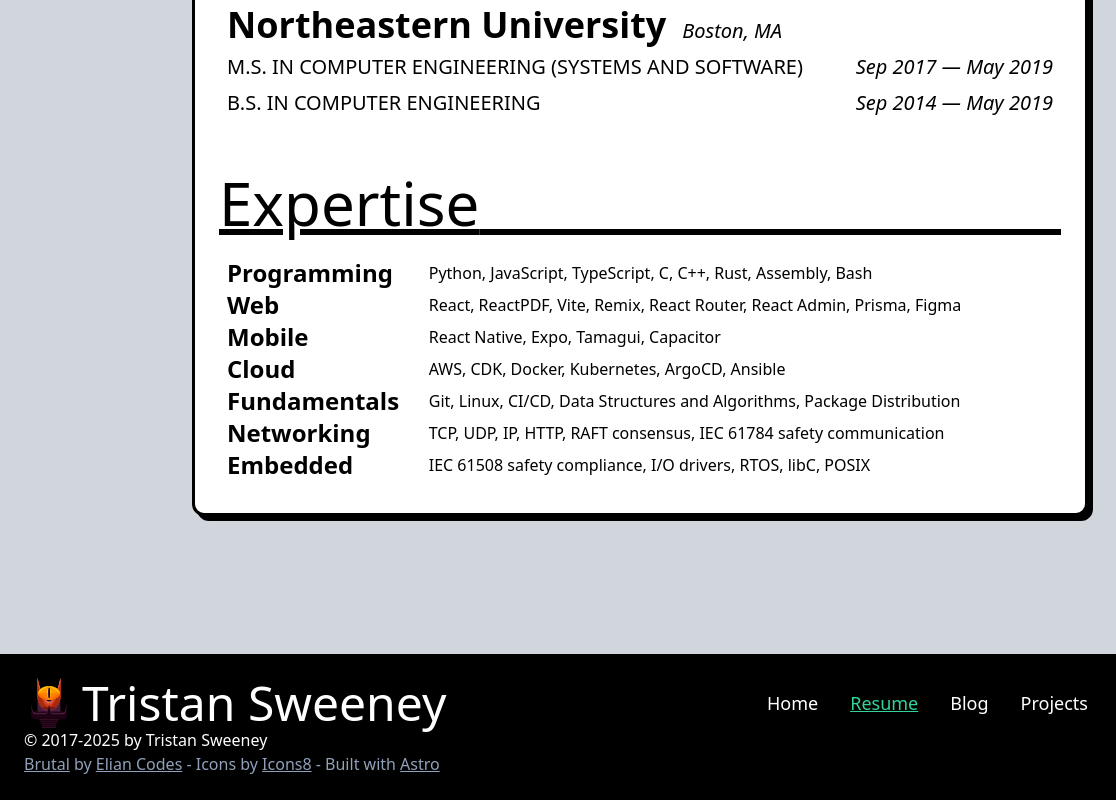
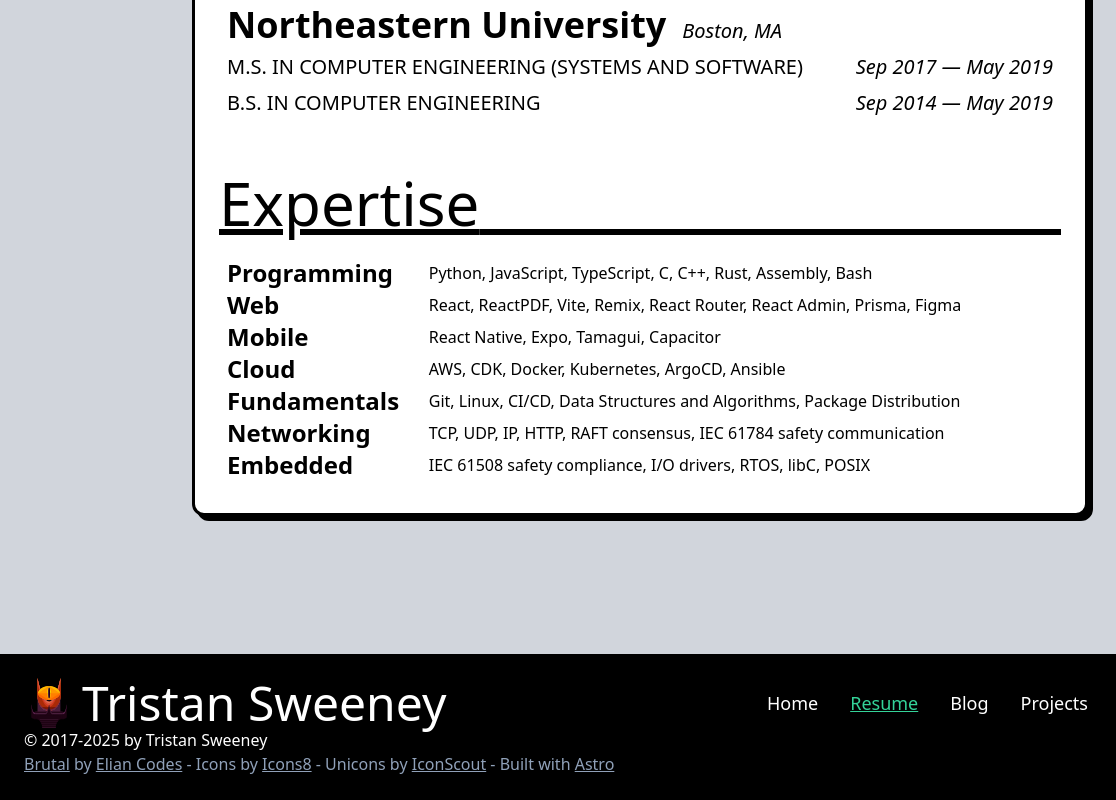
Before and after one commit to sweeneytr/tristansweeney.com, an Astro site: page /resume in a window 1280 px wide. Shown: the part 1464-2264 px from the top of the page, 0-1116 px from the left. Built offline with nearby package versions, Linux system fonts and the light colour scheme; Astro itself is replaced by a stand-in of ours.

Commit message:
Update site credits

```diff
--- a/src/components/molecules/SiteCredits.astro
+++ b/src/components/molecules/SiteCredits.astro
@@ -12,5 +12,6 @@ const { class: className } = Astro.props;
   <a href="https://github.com/eliancodes/brutal" class="underline">Brutal</a>
   by <a href="https://www.elian.codes/" class="underline">Elian Codes</a>
   - Icons by <a href="https://icons8.com/" class="underline">Icons8</a>
+  - Unicons by <a href="https://iconscout.com/" class="underline">IconScout</a>
   - Built with <a href="https://astro.build/" class="underline">Astro</a>
 </p>
```
